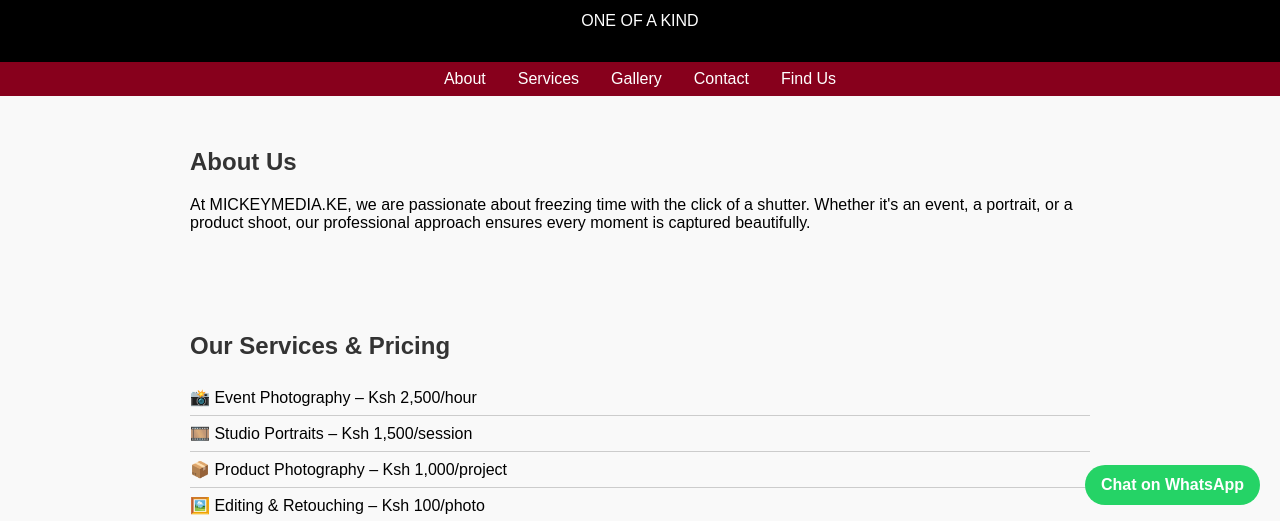
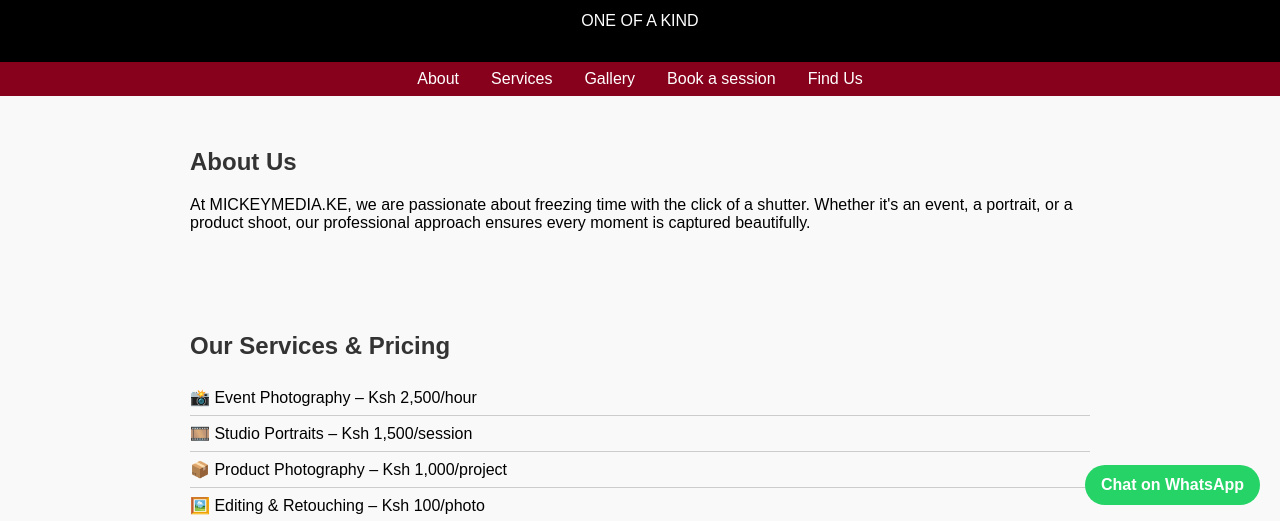
Before and after one commit to MICKEYMEDIA-KE/mickeymedia.github.io, a plain HTML site: page index.html in a window 1280 px wide. Shown: the part 275-796 px from the top of the page. Drawn offline with Linux system fonts and the light colour scheme.

Commit message:
index.html

```diff
--- a/index.html
+++ b/index.html
@@ -37,7 +37,7 @@
   <a href="#about">About</a>
   <a href="#services">Services</a>
   <a href="#gallery">Gallery</a>
-  <a href="#contact">Contact</a>
+  <a href="#contact">Book a session</a>
   <a href="#map">Find Us</a>
 </nav>
 
```
